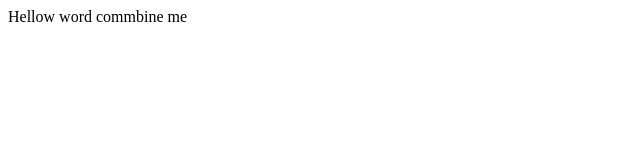
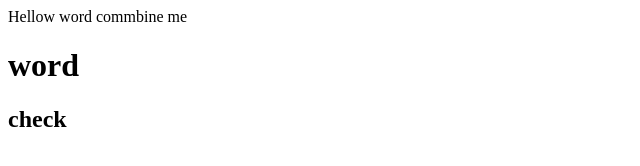
Before and after one commit to BH9966/testtwo, a plain HTML site: page css.html in a window 1280 px wide. Shown: the whole page, without its empty margins (0-640 px from the left). Drawn offline with Linux system fonts and the light colour scheme.

Commit message:
Add headings 'word' and 'check' to css.html

```diff
--- a/css.html
+++ b/css.html
@@ -8,6 +8,7 @@ commbine me
     <title>Document</title>
 </head>
 <body>
-
+    <h1>word</h1>
+    <h2>check</h2>
 </body>
 </html>
```
